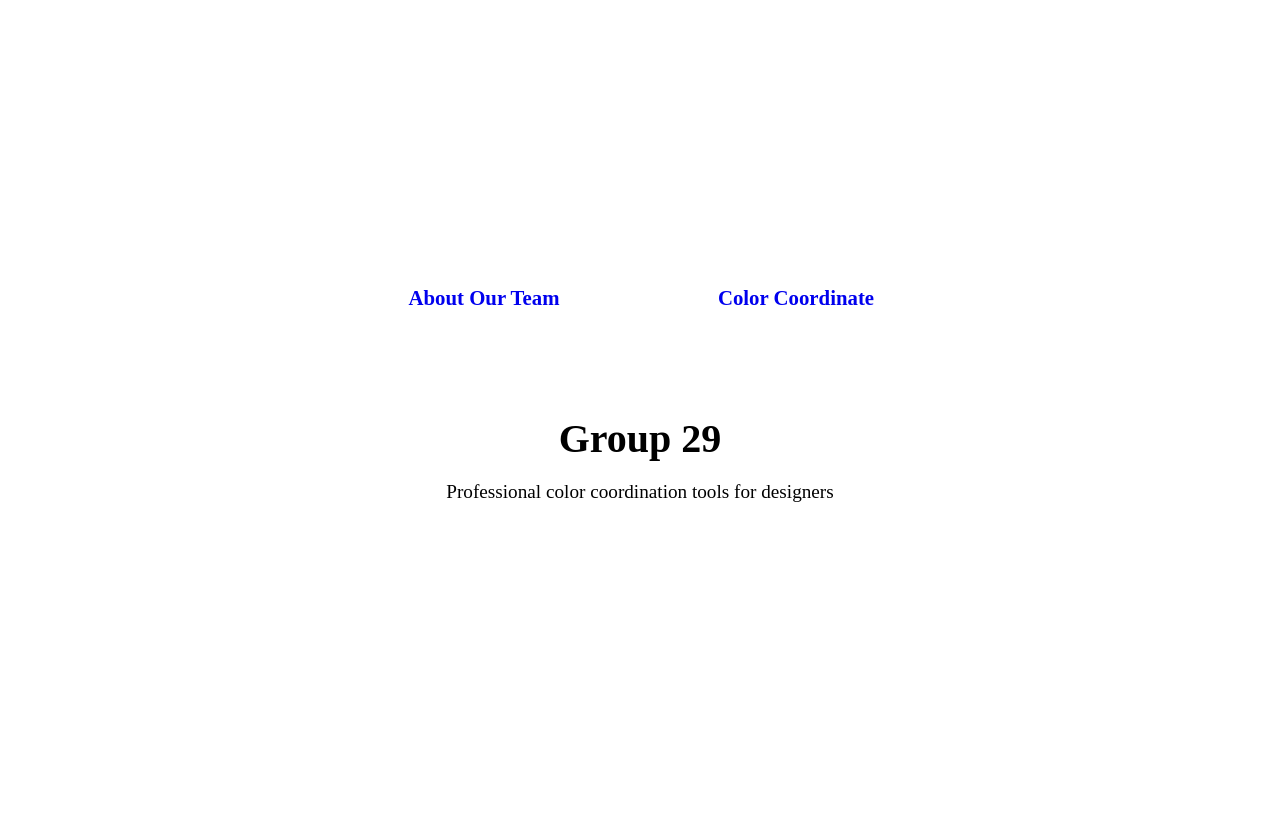
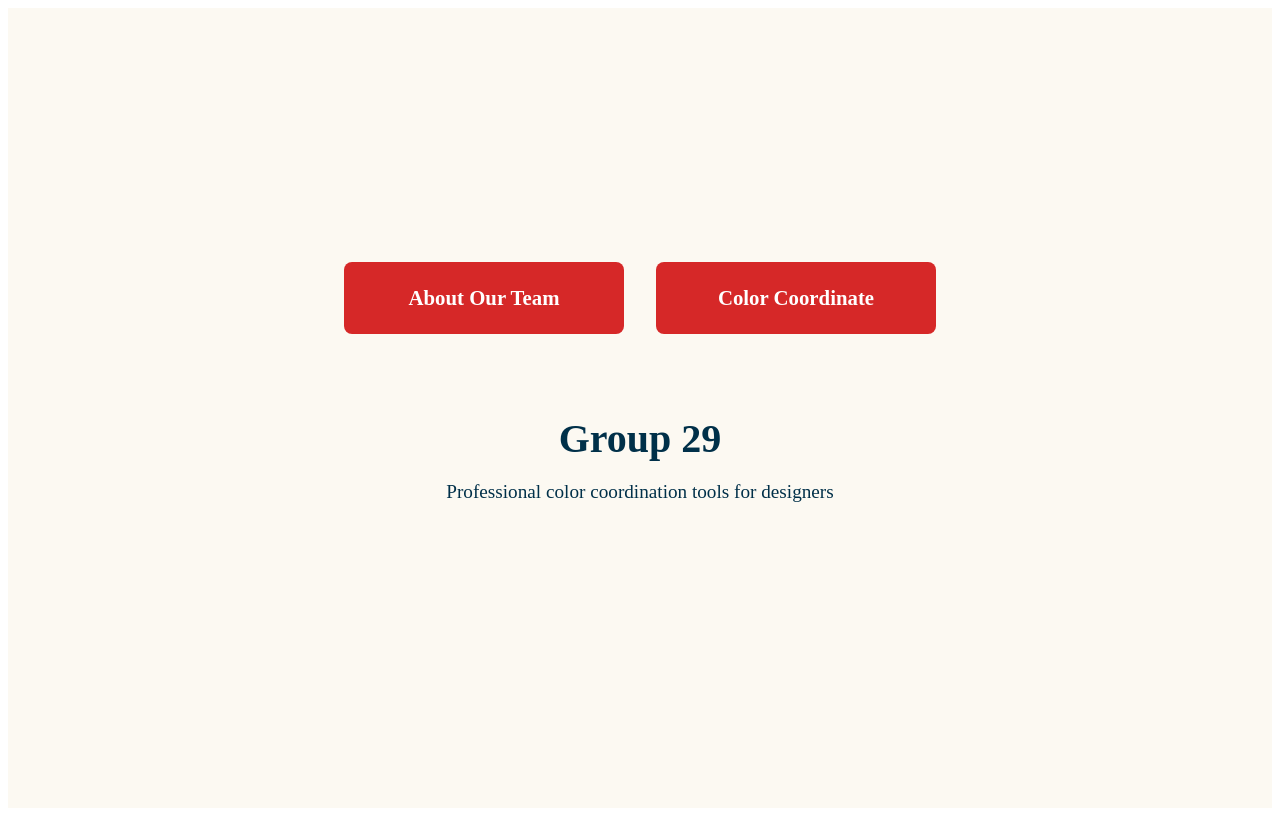
Before and after one commit to HridayaB/hridaya-app, an Angular app: page /home in a window 1280 px wide. Built offline with nearby package versions, Linux system fonts and the light colour scheme.

Commit message:
Added colors to home style

```diff
--- a/src/home/home.component.css
+++ b/src/home/home.component.css
@@ -7,6 +7,7 @@
     text-align: center;
     padding: 2rem;
     box-sizing: border-box;
+    background-color: #FCF9F2;
 }
 
 .header {
@@ -17,13 +18,13 @@
 .header h1 {
     font-size: 2.5rem;
     margin-bottom: 0.5rem;
-    /*Add color*/
+    color: #003049;
 }
 
 .tagline {
     font-size: 1.2rem;
     max-width: 600px;
-    /*Add color*/
+    color: #003049;
 }
 
 .navigation-buttons {
@@ -41,6 +42,8 @@
     text-decoration: none;
     transition: all 0.3s ease;
     min-width: 200px;
+    color: white;
+    background-color: #D62828; ;
 }
 
 .button-content h3 {
@@ -50,10 +53,11 @@
 
 .about-button:hover {
     transform: translateY(-3px);
-    /*Add color*/
+    background-color: #F77F00;
+    color: #D62828;
 }
 
 .color-button:hover {
     transform: translateY(-3px);
-    /*Add color*/
+    color: #ffffff;
 }
```
